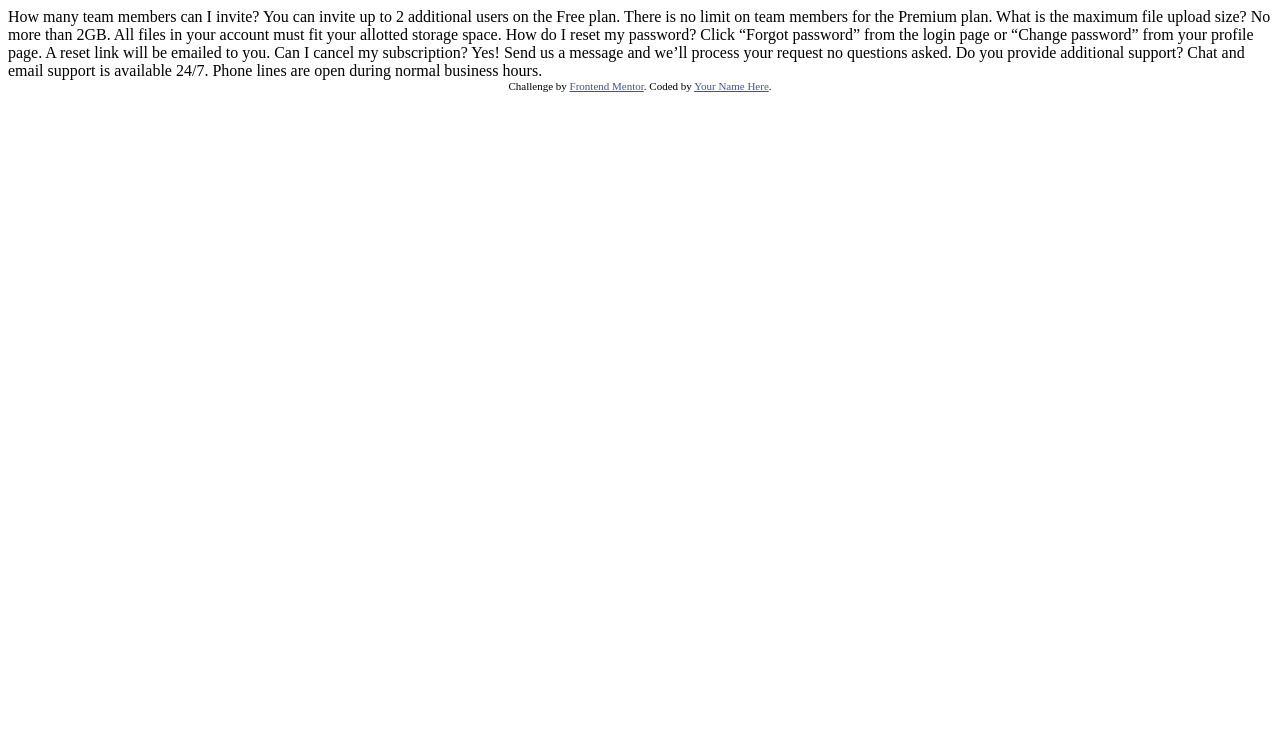
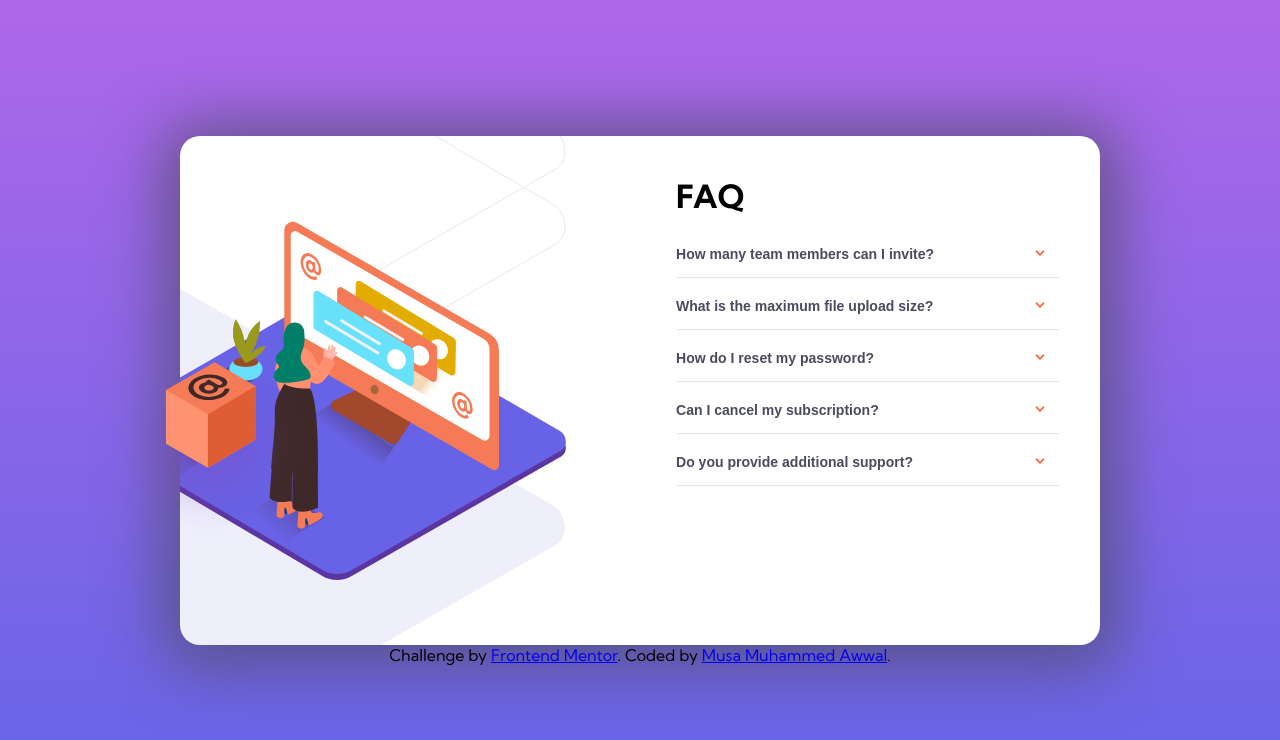
Before and after one commit to AhmNice/faq-accordion-card, a plain HTML site: page index.html in a window 1280 px wide. Drawn offline with Linux system fonts and the light colour scheme.

Commit message:
Update index.html

```diff
--- a/index.html
+++ b/index.html
@@ -1,40 +1,58 @@
+
 <!DOCTYPE html>
 <html lang="en">
 <head>
-  <meta charset="UTF-8">
-  <meta name="viewport" content="width=device-width, initial-scale=1.0"> <!-- displays site properly based on user's device -->
+    <meta charset="UTF-8">
+    <meta http-equiv="X-UA-Compatible" content="IE=edge">
+    <link rel="stylesheet" href="style.css">
+    <meta name="viewport" content="width=device-width, initial-scale=1.0">
+    <title>Frontend Mentor | FAQ Accordion Card</title>
+</head>
+<body class="container">
 
-  <link rel="icon" type="image/png" sizes="32x32" href="./images/favicon-32x32.png">
+        <div class="content">
+            <div class="image_wrapper">
+                <div class="box2"><img src="images/illustration-woman-online-mobile.svg" alt=""></div>
+                <div class="box"><img src="images/illustration-box-desktop.svg" alt="box" id="box1"></div>
+            </div>
+            <div class="faq_wrapper">
+                <div class="header">
+                    <h1>FAQ</h1>
+                </div>
+                <div class="faq_section">
+                    <div class="text  " id="text">
+                        <button id="btn1"><h3 class="question">How many team members can I invite?</h3><img src="images/icon-arrow-down.svg" alt=""></button>
+                        <p class="answer">You can invite up to 2 additional users on the Free plan. There is no limit on
+                            team members for the Premium plan.</p>
+                    </div>
+                    <div class="text " id="text2">
+                        <button id="btn2"><h3 class="question">What is the maximum file upload size?</h3><img src="images/icon-arrow-down.svg" alt=""></button>
+                        <p class="answer ">No more than 2GB. All files in your account must fit your allotted storage space.</p>
+                    </div>
+                    <div class="text" id="text3">
+                        <button id="btn3"><h3 class="question">  How do I reset my password?</h3><img src="images/icon-arrow-down.svg" alt=""></button>
+                        <p class="answer">Click “Forgot password” from the login page or “Change password” from your profile page.
+                            A reset link will be emailed to you.</p>
+                    </div>
+                    <div class="text" id="text4">
+                        <button id="btn4"><h3 class="question"> Can I cancel my subscription?</h3><img src="images/icon-arrow-down.svg" alt=""></button>
+                        <p class="answer">Yes! Send us a message and we’ll process your request no questions asked.</p>
+                    </div>
+                    <div class="text " id="text5">
+                        <button id="btn5"><h3 class="question">Do you provide additional support?</h3><img src="images/icon-arrow-down.svg" alt=""></button>
+                        <p class="answer">Chat and email support is available 24/7. Phone lines are open during normal business hours.</p>
+                    </div>
+                </div>
+            </div>
 
-  <title>Frontend Mentor | FAQ Accordion Card</title>
+        </div>
 
-  <!-- Feel free to remove these styles or customise in your own stylesheet 👍 -->
-  <style>
-    .attribution { font-size: 11px; text-align: center; }
-    .attribution a { color: hsl(228, 45%, 44%); }
-  </style>
-</head>
-<body>
-  How many team members can I invite?
-  You can invite up to 2 additional users on the Free plan. There is no limit on
-  team members for the Premium plan.
 
-  What is the maximum file upload size?
-  No more than 2GB. All files in your account must fit your allotted storage space.
+    <div class="attribution">
+        Challenge by <a href="https://www.frontendmentor.io?ref=challenge" target="_blank">Frontend Mentor</a>.
+        Coded by <a href="#">Musa Muhammed Awwal</a>.
+    </div>
 
-  How do I reset my password?
-  Click “Forgot password” from the login page or “Change password” from your profile page.
-  A reset link will be emailed to you.
-
-  Can I cancel my subscription?
-  Yes! Send us a message and we’ll process your request no questions asked.
-
-  Do you provide additional support?
-  Chat and email support is available 24/7. Phone lines are open during normal business hours.
-
-  <div class="attribution">
-    Challenge by <a href="https://www.frontendmentor.io?ref=challenge" target="_blank">Frontend Mentor</a>.
-    Coded by <a href="#">Your Name Here</a>.
-  </div>
+      <script src="script.js"></script>
 </body>
 </html>
```
